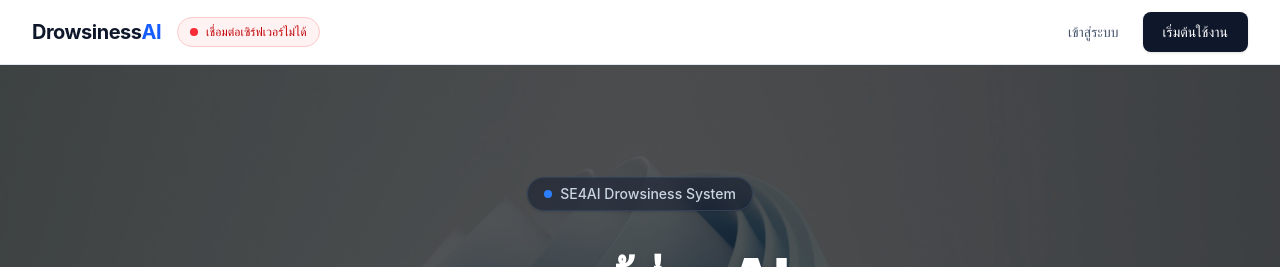
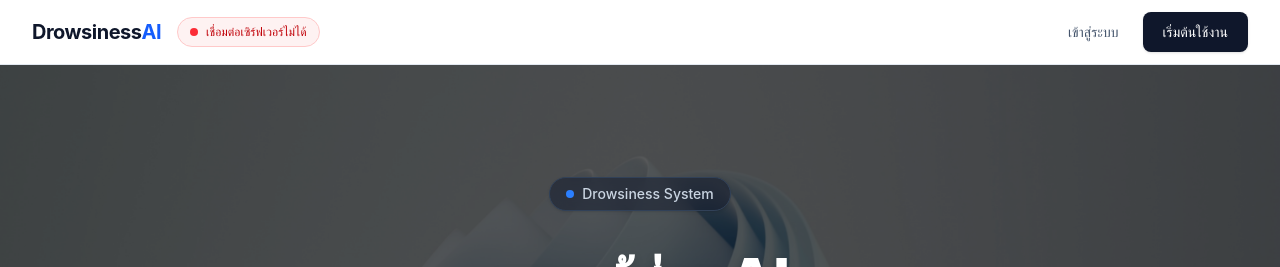
Before and after one commit to jirachotpi/SE4AI_drowsiness-project, a React (Vite) app in the folder frontend/: page / in a window 1280 px wide. Shown: the top 267 px of the page. Built offline with nearby package versions, Linux system fonts and the light colour scheme; no server answers.

Commit message:
fix welcome

```diff
--- a/frontend/src/pages/Welcome.jsx
+++ b/frontend/src/pages/Welcome.jsx
@@ -26,7 +26,7 @@ function Welcome() {
         <div className="text-center max-w-3xl mx-auto mb-16 mt-8">
           <div className="inline-flex items-center px-4 py-1.5 rounded-full border border-slate-700 bg-slate-900/50 backdrop-blur-sm text-slate-300 text-sm font-medium mb-8 shadow-sm">
             <span className="flex w-2 h-2 rounded-full bg-blue-500 mr-2"></span>
-            SE4AI Drowsiness System
+            Drowsiness System
           </div>
           <h1 className="text-4xl md:text-5xl lg:text-6xl font-extrabold text-white tracking-tight leading-tight mb-6 drop-shadow-lg">
             ระบบผู้ช่วย AI <br className="hidden md:block" />
```
